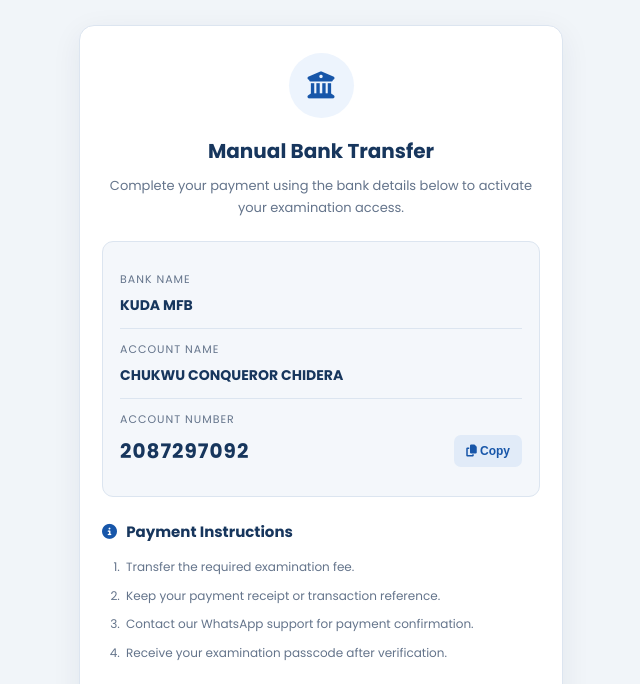
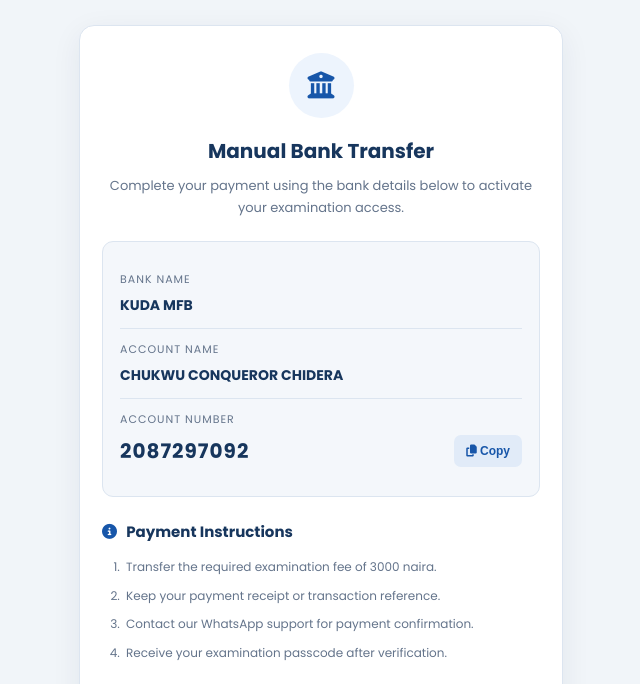
Before and after one commit to codacorpgeniuses-afk/sonic-minds, a plain HTML site: page payment.html in a window 1280 px wide. Shown: the part 285-969 px from the top of the page, without its empty margins (319-959 px from the left). Drawn offline with Linux system fonts and the light colour scheme.

Commit message:
Specify examination fee amount in payment instructions

```diff
--- a/payment.html
+++ b/payment.html
@@ -409,7 +409,7 @@ body {
             </h4>
 
             <ol>
-                <li>Transfer the required examination fee.</li>
+                <li>Transfer the required examination fee of 3000 naira.</li>
 
                 <li>Keep your payment receipt or transaction reference.</li>
 
```
